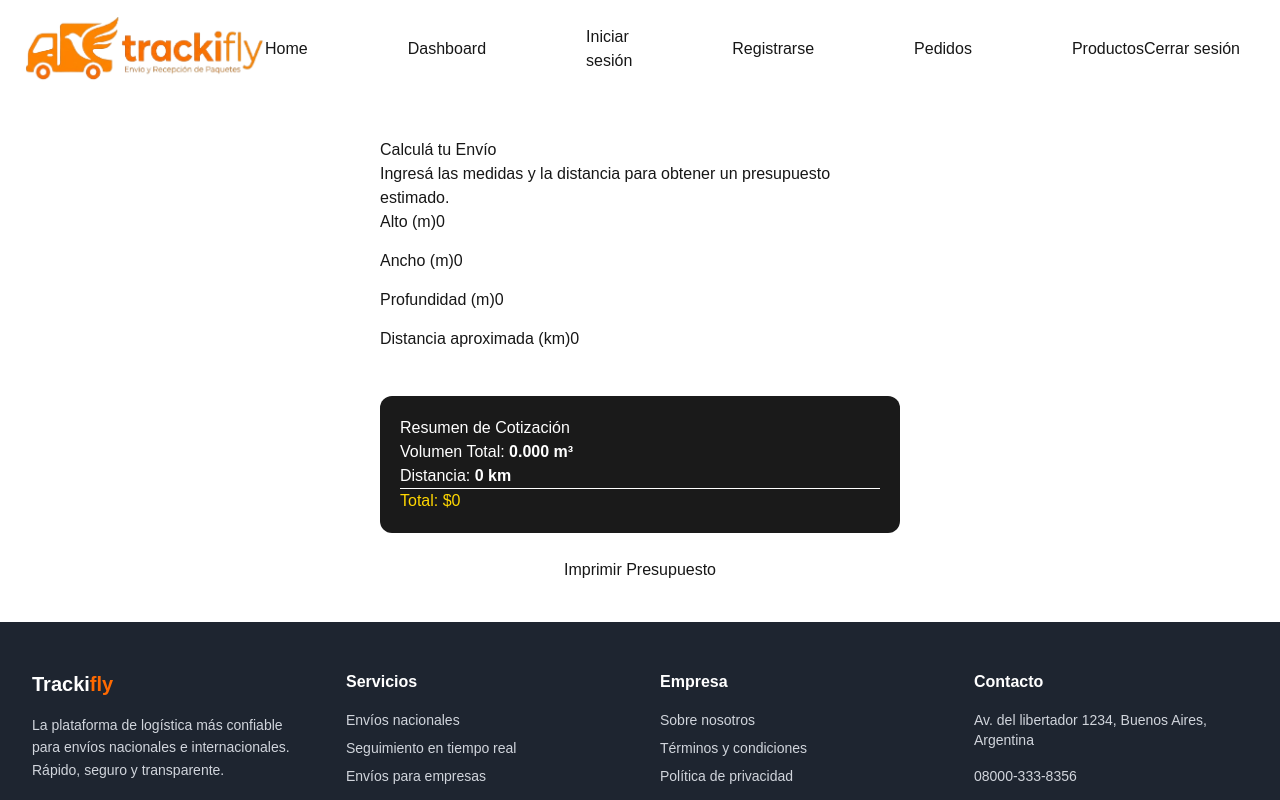
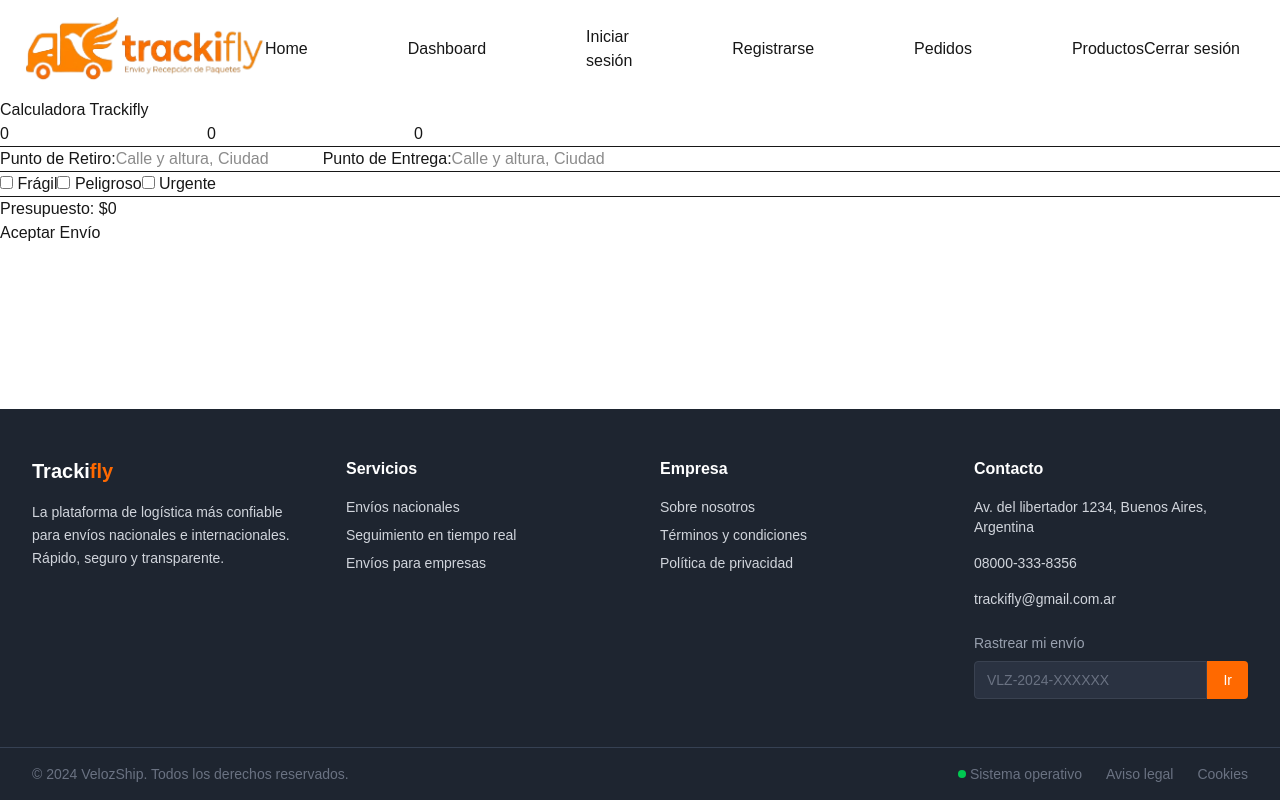
Before and after one commit to trackifly-app/Front-TrackiFly, a Next.js app in the folder front/: page /calculadora in a window 1280 px wide. Shown: the top 800 px of the page. Built offline with nearby package versions, Linux system fonts and the light colour scheme.

Commit message:
arreglo de la calculadora

```diff
--- a/front/src/components/CountrySelect.tsx
+++ b/front/src/components/CountrySelect.tsx
@@ -1,7 +1,7 @@
 'use client';
 
-import Select from 'react';
-import countryList from 'react';
+import Select from 'react-select';
+import countryList from 'react-select-country-list';
 import { useMemo } from 'react';
 
 interface Props {
--- a/front/src/ui/ordercalculatorView.tsx
+++ b/front/src/ui/ordercalculatorView.tsx
@@ -1,71 +1,117 @@
 "use client";
-import { Formik, Form, Field, ErrorMessage } from 'formik';
-import { validateCalculator } from '@/lib/validates';
+import { Formik, Form, Field } from 'formik';
+
 const COSTO_M3 = 500;
 const COSTO_KM = 120;
+const RECARGOS = { FRAGIL: 0.15, PELIGROSO: 0.30, REFRIGERADO: 0.20, URGENTE: 0.50 };
 
 export default function CalcularEnvioPage() {
+
+  // Esta función es la que "traduce" la calle a coordenadas por detrás
+  const traducirDireccionACoordenadas = async (direccion: string) => {
+    try {
+      // Agregamos limit=1 para que sea más rápido
+      const response = await fetch(
+        `https://nominatim.openstreetmap.org/search?format=json&q=${encodeURIComponent(direccion)}&limit=1`
+      );
+      const data = await response.json();
+      if (data && data.length > 0) {
+        return { lat: data[0].lat, lon: data[0].lon };
+      }
+    } catch (error) {
+      console.error("Error traduciendo dirección:", error);
+    }
+    return null;
+  };
+
+  const calcularRutaInterna = async (origen: string, destino: string, setFieldValue: any) => {
+    if (origen.length < 5 || destino.length < 5) return; // Evitamos búsquedas con texto muy corto
+
+    const coordsOrg = await traducirDireccionACoordenadas(origen);
+    const coordsDest = await traducirDireccionACoordenadas(destino);
+
+    if (coordsOrg && coordsDest) {
+      try {
+        const response = await fetch(
+          `https://router.project-osrm.org/route/v1/driving/${coordsOrg.lon},${coordsOrg.lat};${coordsDest.lon},${coordsDest.lat}?overview=false`
+        );
+        const data = await response.json();
+
+        if (data.routes && data.routes[0]) {
+          const kms = data.routes[0].distance / 1000;
+          setFieldValue('distancia', kms);
+        }
+      } catch (error) {
+        console.error("Error calculando ruta:", error);
+      }
+    }
+  };
+
   return (
-    <main style={{ padding: '40px', maxWidth: '600px', margin: '0 auto' }}>
-      <h1>Calculá tu Envío</h1>
-      <p>Ingresá las medidas y la distancia para obtener un presupuesto estimado.</p>
+    <main>
+      <h1>Calculadora Trackifly</h1>
 
       <Formik
-        initialValues={{ alto: 0, ancho: 0, profundidad: 0, distancia: 0 }}
-        validate={validateCalculator}
+        initialValues={{
+          alto: 0, ancho: 0, profundidad: 0,
+          origen: '', destino: '', distancia: 0,
+          fragil: false, peligroso: false, refrigerado: false, urgente: false
+        }}
         onSubmit={(values) => console.log("Cotización aceptada:", values)}
       >
-        {({ values }) => {
-          // Cálculo en tiempo real
+        {({ values, setFieldValue }) => {
           const volumen = values.alto * values.ancho * values.profundidad;
-          const precioFinal = (volumen * COSTO_M3) + (values.distancia * COSTO_KM);
+          const precioBase = (volumen * COSTO_M3) + (values.distancia * COSTO_KM);
+
+          let porcentajeExtra = 0;
+          if (values.fragil) porcentajeExtra += RECARGOS.FRAGIL;
+          if (values.peligroso) porcentajeExtra += RECARGOS.PELIGROSO;
+          if (values.refrigerado) porcentajeExtra += RECARGOS.REFRIGERADO;
+          if (values.urgente) porcentajeExtra += RECARGOS.URGENTE;
+
+          const precioFinal = precioBase + (precioBase * porcentajeExtra);
 
           return (
-            <Form style={{ display: 'flex', flexDirection: 'column', gap: '15px' }}>
-              <div>
-                <label>Alto (m)</label>
-                <Field name="alto" type="number" step="0.1" />
-                <ErrorMessage name="alto" component="div" style={{color: 'red', fontSize: '12px'}} />
-              </div>
+            <Form>
+              {/* Medidas */}
+              <Field name="alto" type="number" placeholder="Alto (m)" />
+              <Field name="ancho" type="number" placeholder="Ancho (m)" />
+              <Field name="profundidad" type="number" placeholder="Profundidad (m)" />
 
-              <div>
-                <label>Ancho (m)</label>
-                <Field name="ancho" type="number" step="0.1" />
-                <ErrorMessage name="ancho" component="div" style={{color: 'red', fontSize: '12px'}} />
-              </div>
+              <hr />
 
-              <div>
-                <label>Profundidad (m)</label>
-                <Field name="profundidad" type="number" step="0.1" />
-                <ErrorMessage name="profundidad" component="div" style={{color: 'red', fontSize: '12px'}} />
-              </div>
+              {/* Entradas de texto simples para el usuario */}
+              <label>Punto de Retiro:</label>
+              <Field
+                name="origen"
+                placeholder="Calle y altura, Ciudad"
+                onBlur={() => calcularRutaInterna(values.origen, values.destino, setFieldValue)}
+              />
 
-              <div>
-                <label>Distancia aproximada (km)</label>
-                <Field name="distancia" type="number" />
-                <ErrorMessage name="distancia" component="div" style={{color: 'red', fontSize: '12px'}} />
-              </div>
+              <label>Punto de Entrega:</label>
+              <Field
+                name="destino"
+                placeholder="Calle y altura, Ciudad"
+                onBlur={() => calcularRutaInterna(values.origen, values.destino, setFieldValue)}
+              />
 
-              {/* CARD DE RESULTADO */}
-              <div style={{
-                marginTop: '30px',
-                padding: '20px',
-                backgroundColor: '#1a1a1a',
-                color: 'white',
-                borderRadius: '12px'
-              }}>
-                <h3>Resumen de Cotización</h3>
-                <p>Volumen Total: <strong>{volumen.toFixed(3)} m³</strong></p>
-                <p>Distancia: <strong>{values.distancia} km</strong></p>
-                <hr />
-                <h2 style={{ color: '#ffd700' }}>
-                  Total: ${precioFinal.toLocaleString('es-AR')}
-                </h2>
-              </div>
+              {values.distancia > 0 && (
+                <p>Distancia detectada por el sistema: <strong>{values.distancia.toFixed(2)} km</strong></p>
+              )}
 
-              <button type="button" onClick={() => window.print()} style={{ marginTop: '10px' }}>
-                Imprimir Presupuesto
-              </button>
+              <hr />
+
+              <label><Field type="checkbox" name="fragil" /> Frágil</label>
+              <label><Field type="checkbox" name="peligroso" /> Peligroso</label>
+              <label><Field type="checkbox" name="urgente" /> Urgente</label>
+
+              <hr />
+
+              <section>
+                <h3>Presupuesto: ${precioFinal.toLocaleString('es-AR')}</h3>
+              </section>
+
+              <button type="submit">Aceptar Envío</button>
             </Form>
           );
         }}
```
Also changed, not shown: 1 other file (tests, documents, lock files or other folders).
